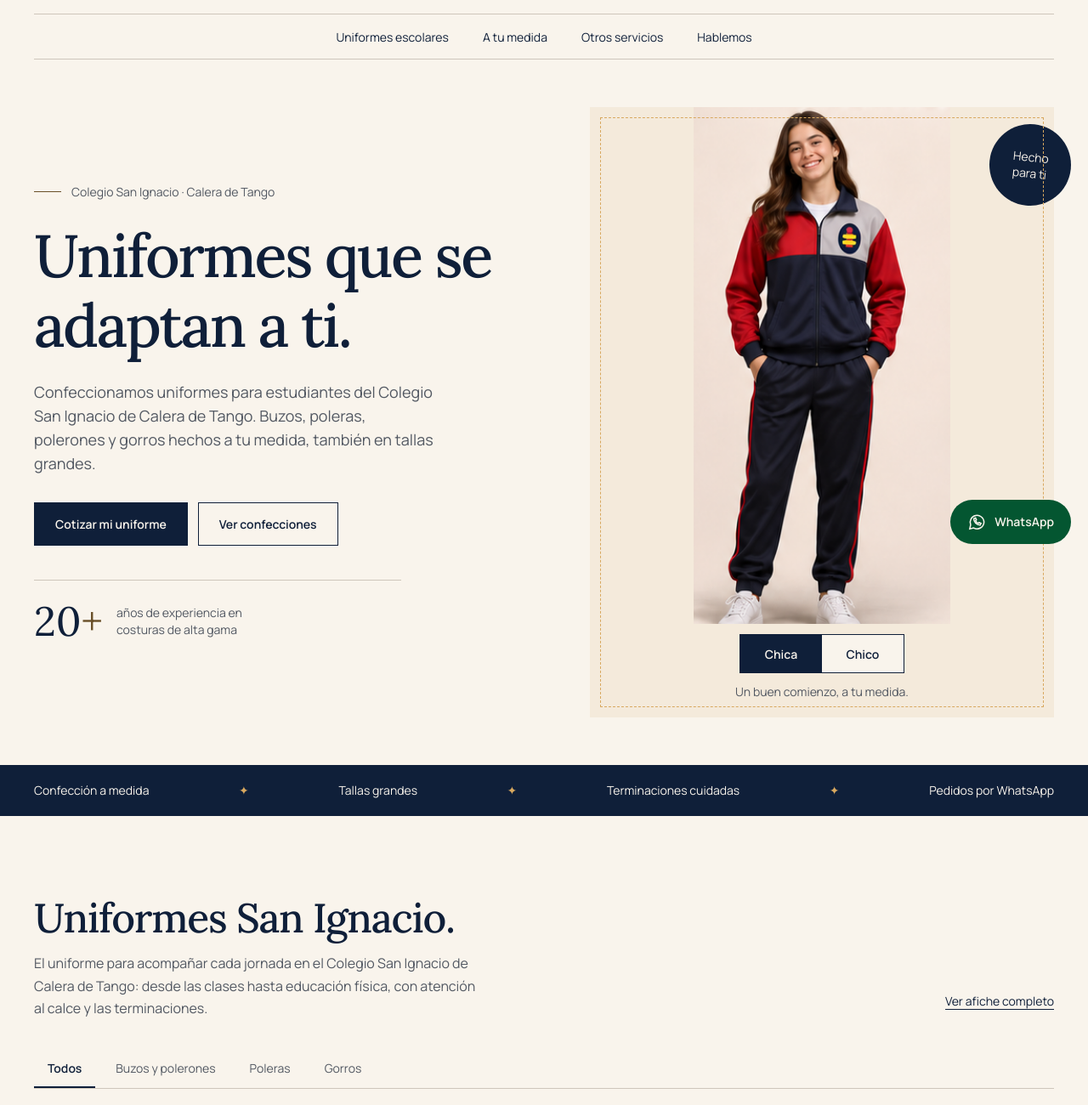
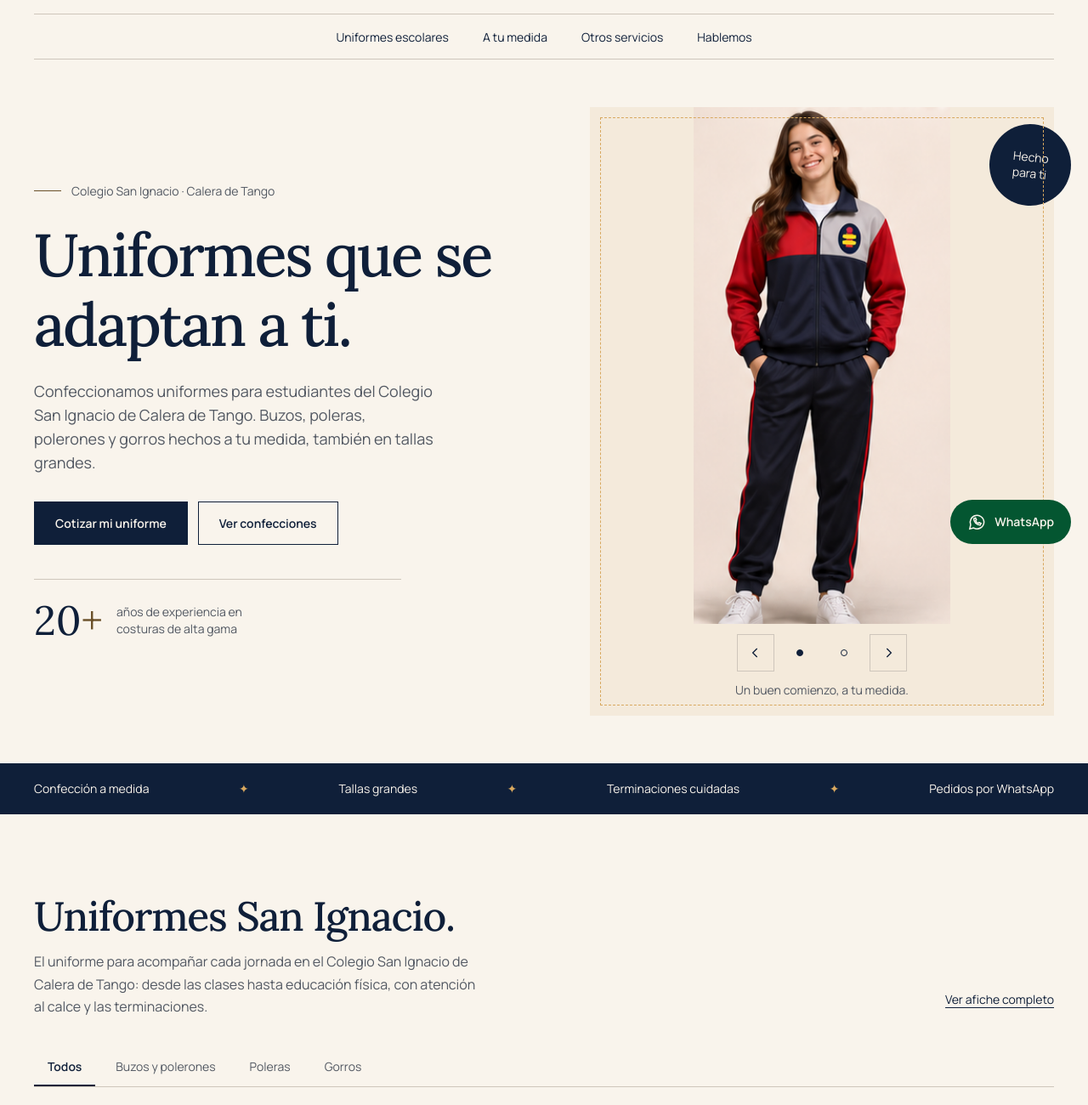
Before and after one commit to websinside/e10adc3949ba59abbe56e057f20f883e-web, a website: page dist/index.html in a window 1280 px wide. Shown: the part 140-1440 px from the top of the page at 85% size. Drawn offline with Linux system fonts and the light colour scheme.

Commit message:
Update Site source

```diff
--- a/src/styles.css
+++ b/src/styles.css
@@ -97,7 +97,13 @@
 }
 @media(min-width:48rem) { .zoom-stage { height:auto; aspect-ratio:1; } }
 @layer components {
-  .model-choice { min-height:44px; min-width:6rem; padding:.5rem 1.25rem; font-size:.875rem; font-weight:600; white-space:nowrap; background:var(--color-paper); color:var(--color-navy); }
-  .model-choice[aria-pressed="true"] { background:var(--color-navy); color:var(--color-paper); }
-  .model-choice[aria-pressed="false"]:hover { background:var(--color-cream); }
+  .hero-carousel { overflow:clip; touch-action:pan-y; }
+  .slide-track { display:flex; transition:transform 260ms cubic-bezier(.16,1,.3,1); }
+  .slide-photo { flex:0 0 100%; min-width:0; width:100%; height:32rem; object-fit:contain; }
+  .slide-arrow, .slide-dot { display:grid; place-items:center; width:44px; height:44px; color:var(--color-navy); }
+  .slide-arrow { border:1px solid var(--color-rule); }
+  .slide-arrow:hover { background:var(--color-paper); }
+  .slide-dot span { width:8px; height:8px; border:1px solid var(--color-navy); border-radius:50%; }
+  .slide-dot[aria-pressed="true"] span { background:var(--color-navy); }
 }
+@media(min-width:64rem) { .slide-photo { height:38rem; } }
```
Also changed, not shown: README.md, dist/app.js, dist/index.html, dist/styles.css.
